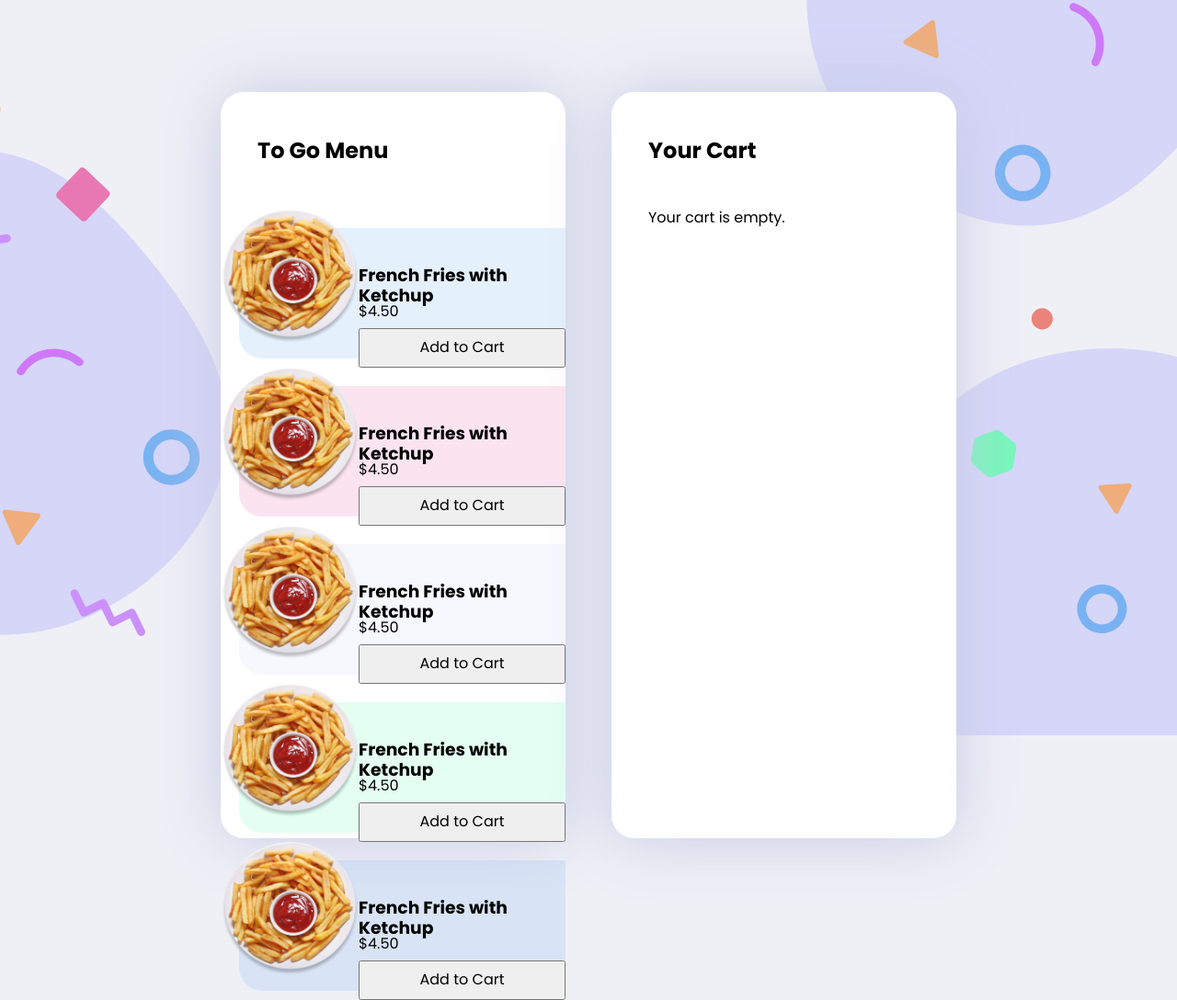
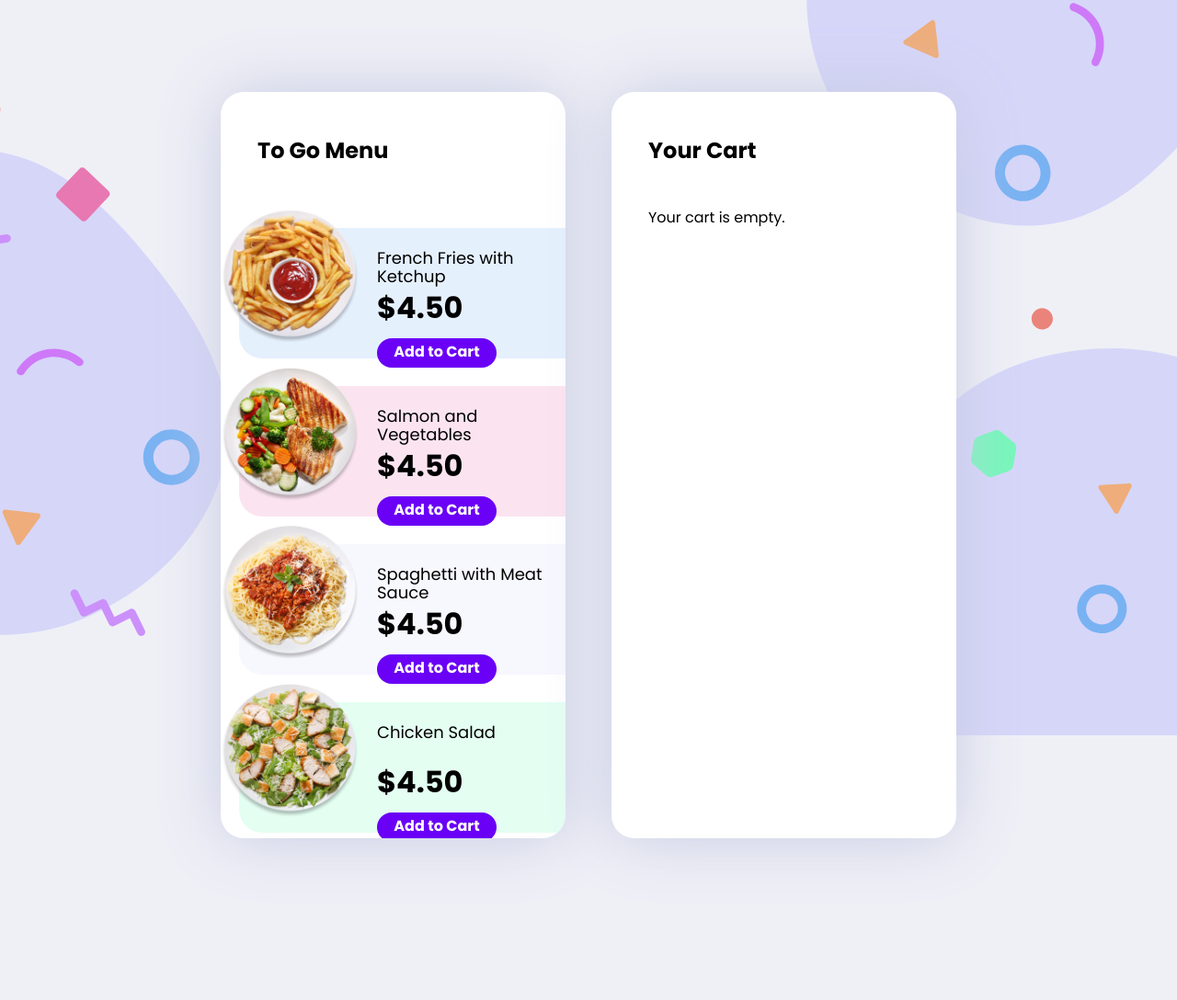
Before and after one commit to ivallee/adventofcss, a website: page 2-ecommerce-cart/STARTER-FILES/index.html in a window 1280 px wide. Shown: the whole page at 92% size. After the commit the page ends 1012 px from the top, so only its background shows below. Drawn offline with nearby package versions, Linux system fonts and the light colour scheme.

Commit message:
more styling for menu items

```diff
--- a/2-ecommerce-cart/STARTER-FILES/index.html
+++ b/2-ecommerce-cart/STARTER-FILES/index.html
@@ -16,52 +16,42 @@
 
       <ul>
         <li class="menu-item">
-          <div class="menu-item__container">
           <img class="menu-item__image" src="images/plate__french-fries.png" alt="French Fries with Ketchup" />
           <h3 class="menu-item__title">French Fries with Ketchup</h3>
           <p class="menu-item__price">$4.50</p>
           <button class="menu-item__button" type="button">Add to Cart</button>
-          </div>
         </li>
         <li class="menu-item">
-          <div class="menu-item__container">
-            <img class="menu-item__image" src="images/plate__french-fries.png" alt="French Fries with Ketchup" />
-            <h3 class="menu-item__title">French Fries with Ketchup</h3>
+          <img class="menu-item__image" src="images/plate__salmon-vegetables.png" alt="Salmon and Vegetables" />
+          <h3 class="menu-item__title">Salmon and Vegetables</h3>
           <p class="menu-item__price">$4.50</p>
           <button class="menu-item__button" type="button">Add to Cart</button>
-          </div>
         </li>
         <li class="menu-item">
-          <div class="menu-item__container">
-            <img class="menu-item__image" src="images/plate__french-fries.png" alt="French Fries with Ketchup" />
-            <h3 class="menu-item__title">French Fries with Ketchup</h3>
+          <img class="menu-item__image" src="images/plate__spaghetti-meat-sauce.png" alt="Spaghetti with Meat Sauce" />
+          <h3 class="menu-item__title">Spaghetti with Meat Sauce</h3>
           <p class="menu-item__price">$4.50</p>
           <button class="menu-item__button" type="button">Add to Cart</button>
-          </div>
         </li>
         <li class="menu-item">
-          <div class="menu-item__container">
-            <img class="menu-item__image" src="images/plate__french-fries.png" alt="French Fries with Ketchup" />
-            <h3 class="menu-item__title">French Fries with Ketchup</h3>
+          <img class="menu-item__image" src="images/plate__chicken-salad.png" alt="Chicken Salad" />
+          <h3 class="menu-item__title">Chicken Salad</h3>
           <p class="menu-item__price">$4.50</p>
           <button class="menu-item__button" type="button">Add to Cart</button>
-          </div>
         </li>
         <li class="menu-item">
-          <div class="menu-item__container">
-            <img class="menu-item__image" src="images/plate__french-fries.png" alt="French Fries with Ketchup" />
-            <h3 class="menu-item__title">French Fries with Ketchup</h3>
+          <img class="menu-item__image" src="images/plate__bacon-eggs.png" alt="Bacon and Eggs" />
+          <h3 class="menu-item__title">Bacon and Eggs</h3>
           <p class="menu-item__price">$4.50</p>
           <button class="menu-item__button" type="button">Add to Cart</button>
-          </div>
+        </li>
+        <li class="menu-item">
+          <img class="menu-item__image" src="images/plate__ravioli.png" alt="Ravioli" />
+          <h3 class="menu-item__title">Ravioli</h3>
+          <p class="menu-item__price">$4.50</p>
+          <button class="menu-item__button" type="button">Add to Cart</button>
         </li>
       </ul>
-      <!-- ul -->
-        <!-- li -->
-            <!-- img -->
-            <!-- p ? title -->
-            <!-- p ? price -->
-            <!-- button -->
 
     </section>
     <section class="window cart">
--- a/2-ecommerce-cart/STARTER-FILES/style.css
+++ b/2-ecommerce-cart/STARTER-FILES/style.css
@@ -2,6 +2,8 @@
 
 :root {
   --bg: #EFF0F6;
+  --btn-primary: hsl(266, 100%, 48%);
+  --btn-primary--hover: hsl(266, 100%, 30%);
 }
 
 body {
@@ -41,6 +43,10 @@ body {
   margin: 50px 40px;
 }
 
+.menu {
+  overflow-y: hidden;
+}
+
 .cart__message--empty {
   margin-left: 40px;
 }
@@ -49,6 +55,10 @@ body {
   position: relative;
   list-style: none;
   z-index: 1;
+  display: grid;
+  grid-template-columns: 150px 1fr;
+  grid-template-rows: repeat(4, 43px);
+  column-gap: 20px;
 }
 
 .menu-item::before {
@@ -64,24 +74,17 @@ body {
   z-index: -1;
 }
 
-.menu-item:nth-child(2)::before {
+.menu-item:nth-child(2n)::before {
   background: hsla(329, 72%, 69%, .2);
 }
 
-.menu-item:nth-child(3)::before {
+.menu-item:nth-child(3n)::before {
   background: hsla(240, 74%, 91%, .2);
 }
 
-.menu-item:nth-child(4)::before {
+.menu-item:nth-child(4n)::before {
   background: hsla(152, 89%, 72%, .2);
 }
-
-.menu-item__container {
-  display: grid;
-  grid-template-columns: 150px 1fr;
-  grid-template-rows: repeat(4, 43px);
-}
-
 
 .menu-item > * {
   margin: 0;
@@ -94,13 +97,34 @@ body {
 
 .menu-item__title {
   grid-row: 2 / 2;
+  font-size: 18px;
+  font-weight: 500;
 }
 
 .menu-item__price {
   grid-row: 3 / 3;
+  align-self: center;
+  font-size: 32px;
+  font-weight: 700;
 }
 
 
 .menu-item__button {
   grid-row: span 1 / -1;
+  background: var(--btn-primary);
+  color: white;
+  border: none;
+  border-radius: 50px;
+  font-weight: 700;
+  width: 130px;
+  height: 32px;
+  align-self: end;
+  transform: translateY(0);
+  transition: 0.1s;
 }
+
+.menu-item__button:hover,
+.menu-item__button:focus {
+  background: var(--btn-primary--hover);
+  transform: translateY(2px);
+}
```
Lines whose indentation alone changed are shown as unchanged.
